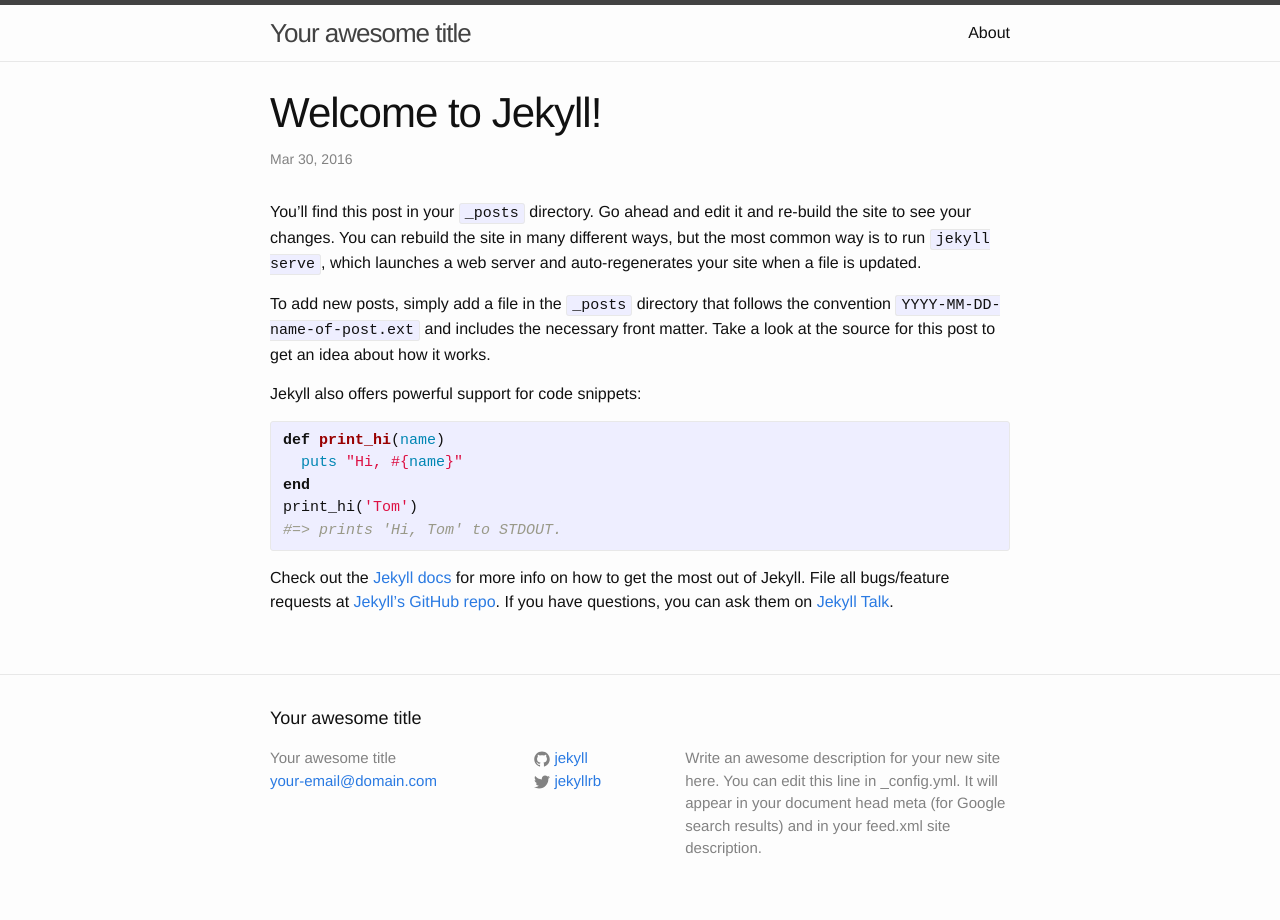
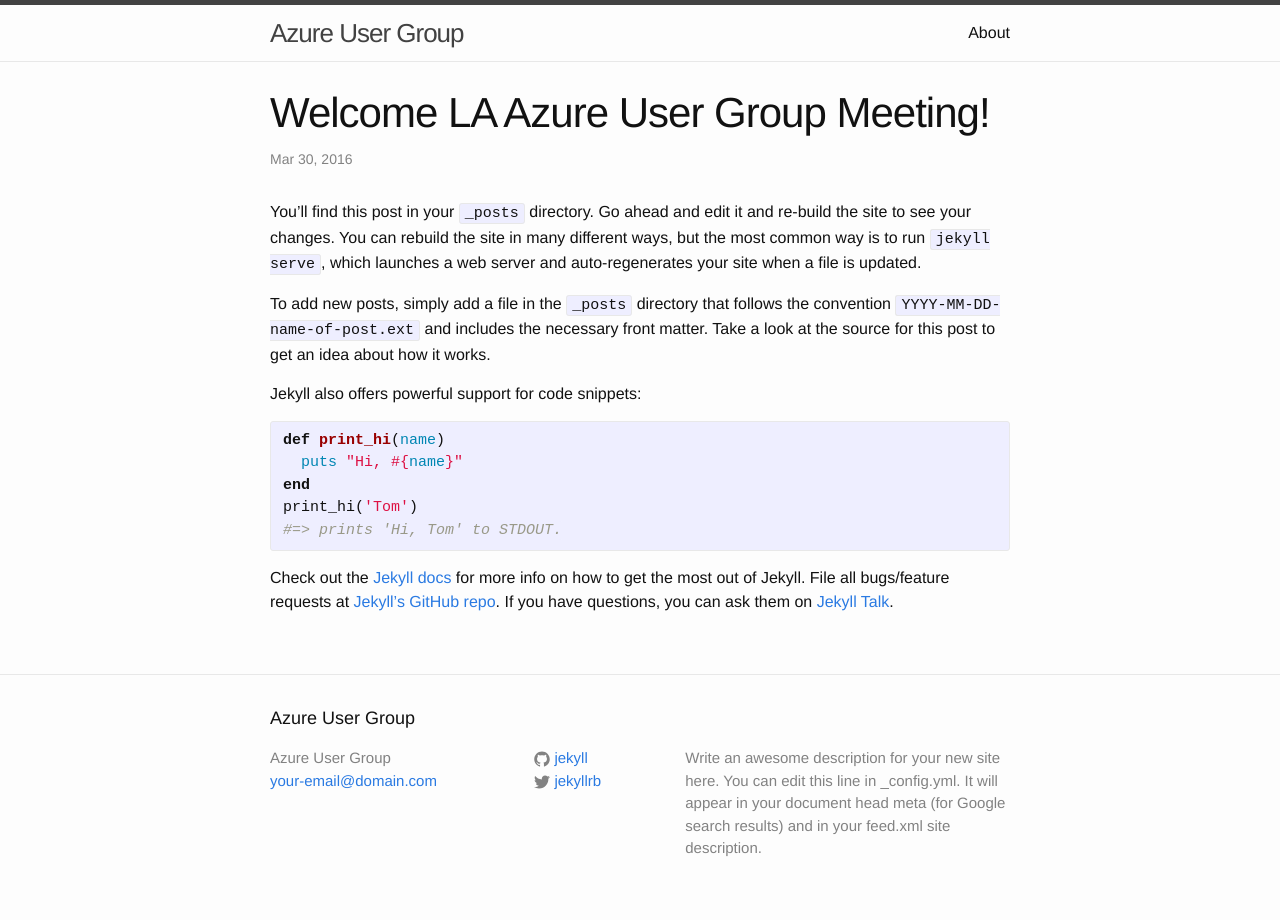
Before and after one commit to michaelsaul/azure-jekyll-skeleton, a Jekyll site: the page built from _posts/2016-03-29-welcome-to-jekyll.markdown, in a window 1280 px wide. Built offline with Jekyll 4.4.1, drawn with Linux system fonts in a browser that asks for light colours.

Commit message:
User Group Demo 2

```diff
--- a/_config.yml
+++ b/_config.yml
@@ -6,7 +6,7 @@
 # 'jekyll serve'. If you change this file, please restart the server process.
 
 # Site settings
-title: Your awesome title
+title: Azure User Group
 email: your-email@domain.com
 description: > # this means to ignore newlines until "baseurl:"
   Write an awesome description for your new site here. You can edit this
--- a/_posts/2016-03-29-welcome-to-jekyll.markdown
+++ b/_posts/2016-03-29-welcome-to-jekyll.markdown
@@ -1,6 +1,6 @@
 ---
 layout: post
-title:  "Welcome to Jekyll!"
+title:  "Welcome LA Azure User Group Meeting!"
 date:   2016-03-29 23:35:24 -0700
 categories: jekyll update
 ---
```
